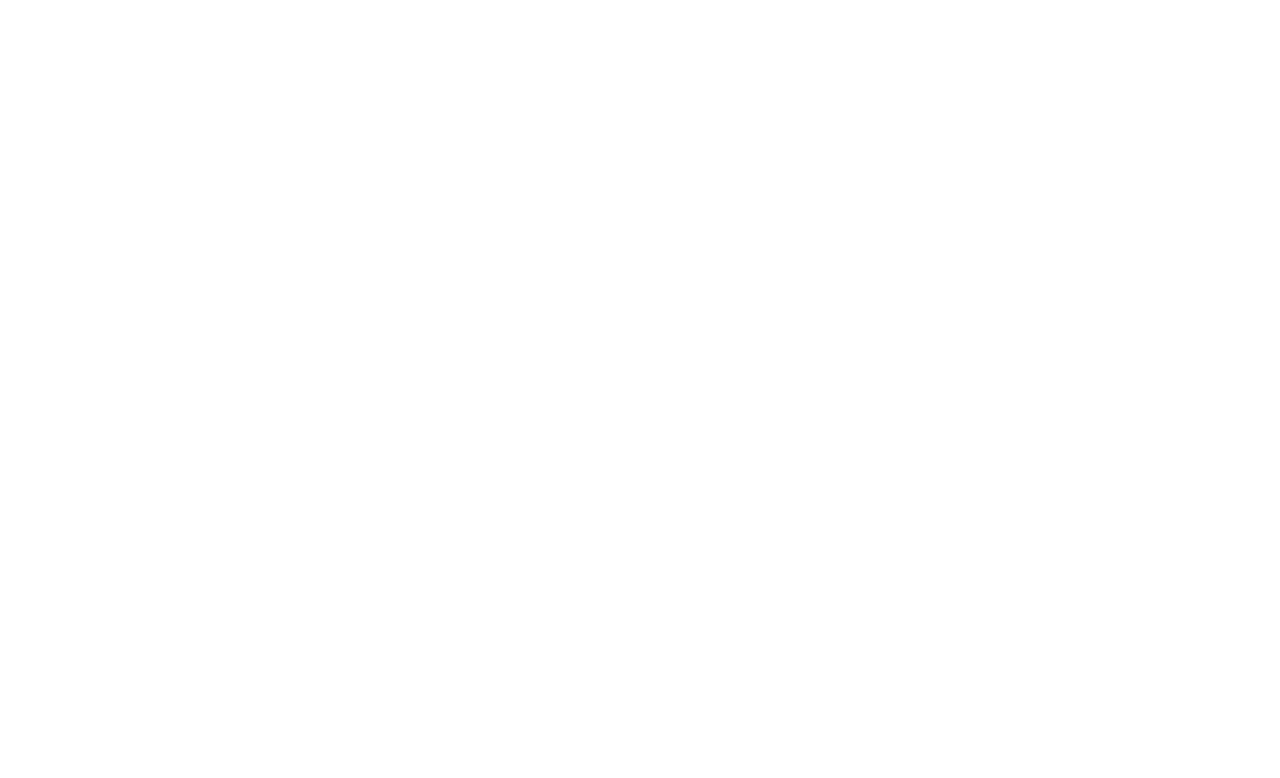
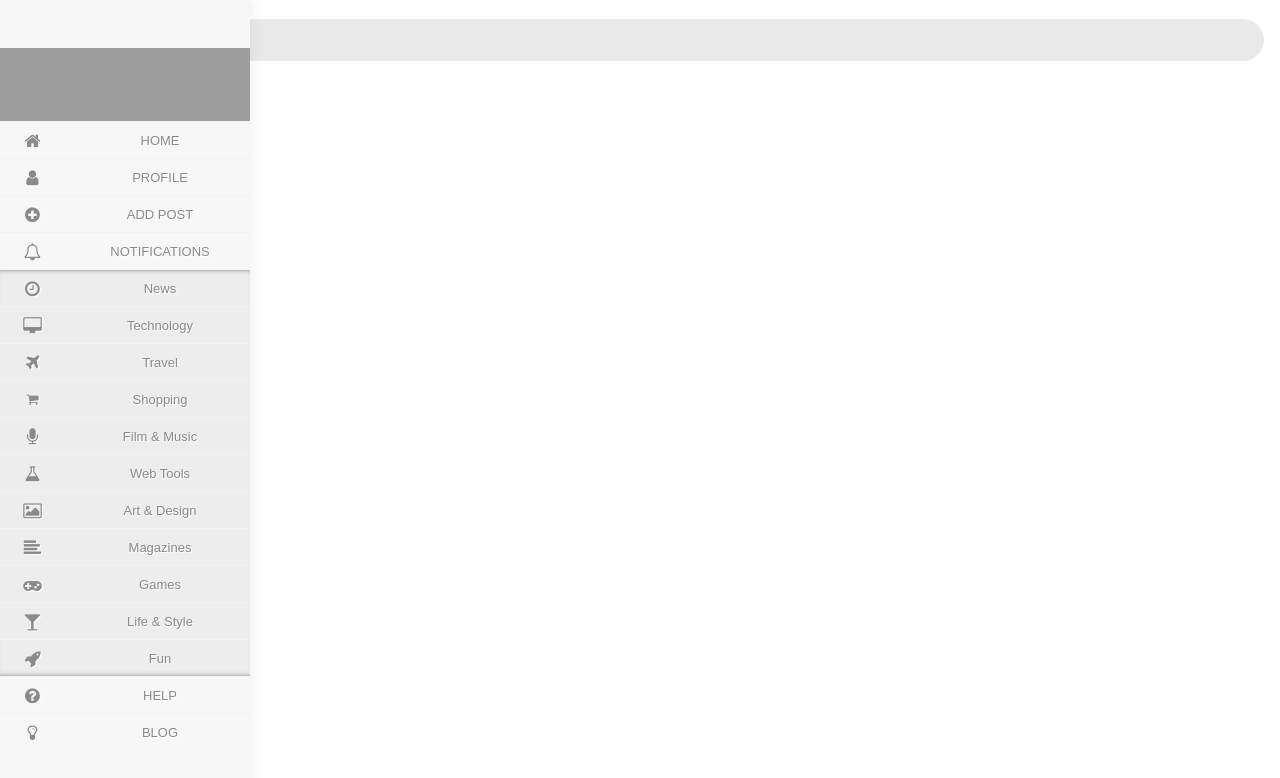
Before and after one commit to edwardmbitsi/Homepage, a plain HTML site: page addfile.html in a window 1280 px wide. Drawn offline with Linux system fonts and the light colour scheme; grey boxes are pictures that could not be loaded; a web font is replaced by a local one.

Commit message:
Update addfile.html

```diff
--- a/addfile.html
+++ b/addfile.html
@@ -6,6 +6,227 @@
     <title>Add Post</title>
 </head>
 <body>
+    <html lang="en">
+<head>
+    <meta charset="UTF-8">
+    <meta http-equiv="X-UA-Compatible" content="IE=edge">
+    <meta name="viewport" content="width=device-width, initial-scale=1.0">
+    <title>Add Post</title>
+</head>
+<body>
+    <link rel="stylesheet" type="text/css" href="menu.css">
+<link rel="stylesheet" type="text/css" href="https://netdna.bootstrapcdn.com/font-awesome/4.0.3/css/font-awesome.css" rel="stylesheet">
+
+
+
+
+
+
+
+</head>
+<header class="header">
+  <div class="logo">
+    <svg
+      class="gUZ GjR U9O kVc"
+      height="24"
+      width="24"
+      viewBox="0 0 24 24"
+      aria-hidden="true"
+      aria-label=""
+      role="img"
+    >
+      <path
+        d="M0 12c0 5.123 3.211 9.497 7.73 11.218-.11-.937-.227-2.482.025-3.566.217-.932 1.401-5.938 1.401-5.938s-.357-.715-.357-1.774c0-1.66.962-2.9 2.161-2.9 1.02 0 1.512.765 1.512 1.682 0 1.025-.653 2.557-.99 3.978-.281 1.189.597 2.159 1.769 2.159 2.123 0 3.756-2.239 3.756-5.471 0-2.861-2.056-4.86-4.991-4.86-3.398 0-5.393 2.549-5.393 5.184 0 1.027.395 2.127.889 2.726a.36.36 0 0 1 .083.343c-.091.378-.293 1.189-.332 1.355-.053.218-.173.265-.4.159-1.492-.694-2.424-2.875-2.424-4.627 0-3.769 2.737-7.229 7.892-7.229 4.144 0 7.365 2.953 7.365 6.899 0 4.117-2.595 7.431-6.199 7.431-1.211 0-2.348-.63-2.738-1.373 0 0-.599 2.282-.744 2.84-.282 1.084-1.064 2.456-1.549 3.235C9.584 23.815 10.77 24 12 24c6.627 0 12-5.373 12-12S18.627 0 12 0 0 5.373 0 12"
+      ></path>
+    </svg>
+  </div>
+
+  <nav class="nav">
+    <ul class="nav-list">
+    </ul>
+  </nav>
+
+  <form class="search">
+    <div class="search-icon">
+      <svg
+        class="gUZ ztu U9O kVc"
+        height="16"
+        width="16"
+        viewBox="0 0 24 24"
+        aria-label="Ícono de búsqueda"
+        role="img"
+      >
+        <path
+          d="M10 16c-3.31 0-6-2.69-6-6s2.69-6 6-6 6 2.69 6 6-2.69 6-6 6m13.12 2.88-4.26-4.26A9.842 9.842 0 0 0 20 10c0-5.52-4.48-10-10-10S0 4.48 0 10s4.48 10 10 10c1.67 0 3.24-.41 4.62-1.14l4.26 4.26a3 3 0 0 0 4.24 0 3 3 0 0 0 0-4.24"
+        ></path>
+      </svg>
+    </div>
+    <input class="search-input" type="text" id="myInput" onkeyup="myFunction()" placeholder="Search" />
+  </form>
+  </div>
+</header>
+
+<body>
+
+
+
+</div><nav class="main-menu">
+
+
+
+ <div>
+    <a class="logo" href="http://startific.com">
+    </a>
+  </div>
+<div class="settings"></div>
+<div class="scrollbar" id="style-1">
+
+<ul>
+
+<li>
+<a href="http://startific.com">
+<i class="fa fa-home fa-lg"></i>
+<span class="nav-text">Home</span>
+</a>
+</li>
+
+<li>
+<a href="http://startific.com">
+<i class="fa fa-user fa-lg"></i>
+<span class="nav-text">Profile</span>
+</a>
+</li>
+
+
+<li>
+  <a href="http://startific.com">
+  <i class="fa fa-plus-circle fa-lg"></i>
+  <span class="nav-text">Add Post</span>
+  </a>
+  </li>
+
+
+
+<li>
+<a href="http://startific.com">
+<i class="fa fa-bell-o fa-lg"></i>
+<span class="nav-text">Notifications</span>
+</a>
+</li>
+
+
+
+
+
+</li>
+<li class="darkerlishadow">
+<a href="http://startific.com">
+<i class="fa fa-clock-o fa-lg"></i>
+<span class="nav-text">News</span>
+</a>
+</li>
+
+<li class="darkerli">
+<a href="http://startific.com">
+<i class="fa fa-desktop fa-lg"></i>
+<span class="nav-text">Technology</span>
+</a>
+</li>
+
+<li class="darkerli">
+<a href="http://startific.com">
+<i class="fa fa-plane fa-lg"></i>
+<span class="nav-text">Travel</span>
+</a>
+</li>
+
+<li class="darkerli">
+<a href="http://startific.com">
+<i class="fa fa-shopping-cart"></i>
+ <span class="nav-text">Shopping</span>
+</a>
+</li>
+
+<li class="darkerli">
+<a href="http://startific.com">
+<i class="fa fa-microphone fa-lg"></i>
+<span class="nav-text">Film & Music</span>
+</a>
+</li>
+
+<li class="darkerli">
+<a href="http://startific.com">
+<i class="fa fa-flask fa-lg"></i>
+<span class="nav-text">Web Tools</span>
+</a>
+</li>
+
+<li class="darkerli">
+<a href="http://startific.com">
+<i class="fa fa-picture-o fa-lg"></i>
+<span class="nav-text">Art & Design</span>
+</a>
+</li>
+
+<li class="darkerli">
+<a href="http://startific.com">
+<i class="fa fa-align-left fa-lg"></i>
+<span class="nav-text">Magazines
+</span>
+</a>
+</li>
+
+<li class="darkerli">
+<a href="http://startific.com">
+<i class="fa fa-gamepad fa-lg"></i>
+<span class="nav-text">Games</span>
+</a>
+</li>
+
+<li class="darkerli">
+<a href="http://startific.com">
+<i class="fa fa-glass fa-lg"></i>
+<span class="nav-text">Life & Style
+</span>
+</a>
+</li>
+
+<li class="darkerlishadowdown">
+<a href="http://startific.com">
+<i class="fa fa-rocket fa-lg"></i>
+<span class="nav-text">Fun</span>
+</a>
+</li>
+
+
+</ul>
+
+
+<li>
+
+<a href="http://startific.com">
+<i class="fa fa-question-circle fa-lg"></i>
+<span class="nav-text">Help</span>
+</a>
+</li>
+
+
+<ul class="logout">
+<li>
+                   <a href="http://startific.com">
+                         <i class="fa fa-lightbulb-o fa-lg"></i>
+                        <span class="nav-text">
+                            BLOG
+                        </span>
+
+                    </a>
+</li>
+</ul>
+        </nav>
+
+
 
 </body>
 </html>
+</body>
+</html>
```
